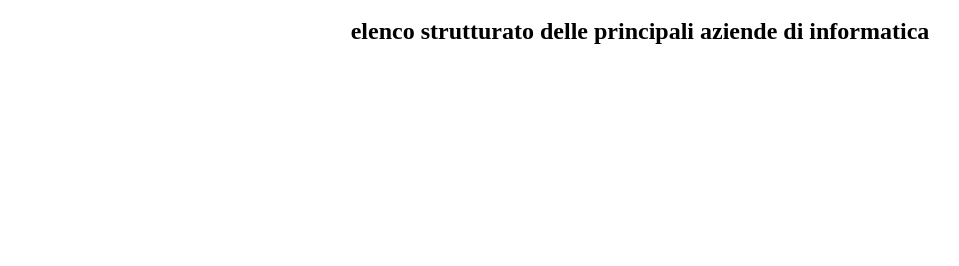
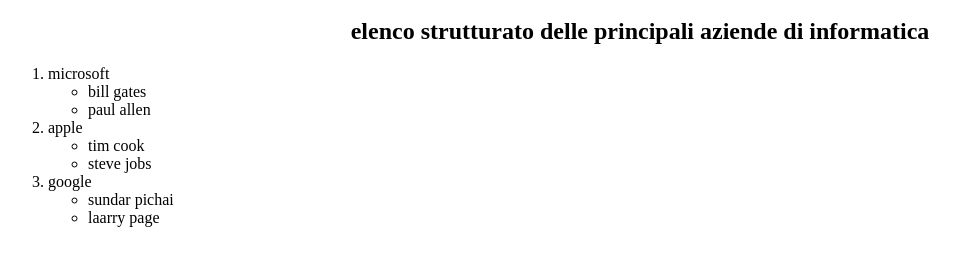
Before and after one commit to grazia08/HTML, a plain HTML site: page esercizi/liste/index.html in a window 1280 px wide. Shown: the part 48-314 px from the top of the page, without its empty margins (0-959 px from the left). Drawn offline with Linux system fonts and the light colour scheme.

Commit message:
Update index.html

```diff
--- a/esercizi/liste/index.html
+++ b/esercizi/liste/index.html
@@ -4,3 +4,23 @@
   <body>
     <center><h1> aziende informative</h1></center>
     <center><h2>elenco strutturato delle principali aziende di informatica </h2></center>
+<ol>
+  <li>microsoft
+    <ul>
+      <li>bill gates</li>
+   <li>paul allen</li>
+    </ul>
+  </li>
+  <li>apple
+    <ul>
+    <li>tim cook</li>
+      <li>steve jobs</li>
+    </ul>
+  </li>
+   <li>google
+     <ul>
+       <li>sundar pichai</li>
+       <li>laarry page</li>
+     </ul>
+   </li>
+</ol>
```
